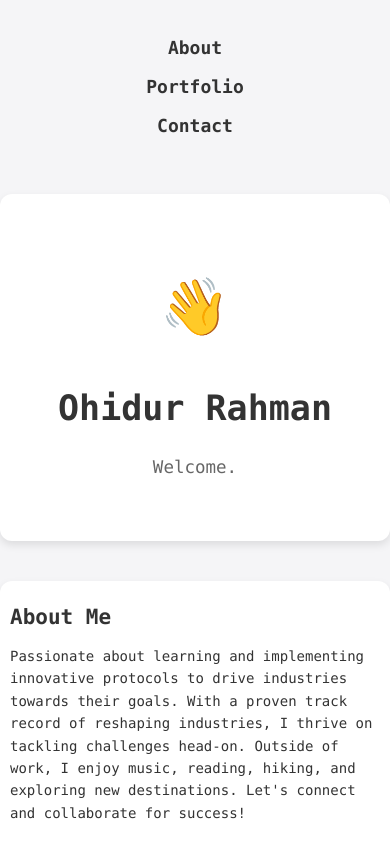
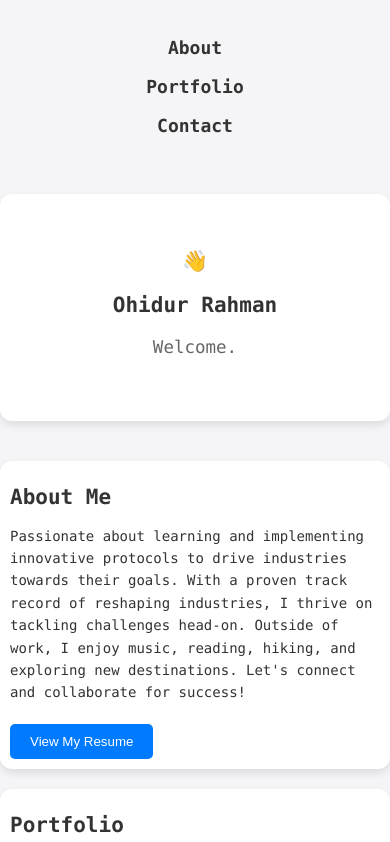
Before and after one commit to Ohidurr/Orahman, a React (Create React App) app in the folder Frontend/: page / in a window 390 px wide. Shown: the top 842 px of the page. Built offline with nearby package versions, Linux system fonts and the light colour scheme.

Commit message:
add waving function on emoji

```diff
--- a/Frontend/src/Components/Landing.js
+++ b/Frontend/src/Components/Landing.js
@@ -1,10 +1,19 @@
-import React from 'react';
+import React, { useState } from 'react';
 import '../css/Landing.css'; // Import the specific CSS file for Landing
 
 function Landing() {
+  const [isWaving, setIsWaving] = useState(false);
+
+  const toggleWave = () => {
+    setIsWaving(true);
+    setTimeout(() => setIsWaving(false), 1000); // Adjust timing as needed
+  };
+
   return (
-    <section id="landing">
-      <h1>👋</h1>
+    <section id="landing" onClick={toggleWave}>
+      <h1>
+        <span className={isWaving ? 'wave' : ''}>👋</span>{" "}
+      </h1>
       <h1>Ohidur Rahman</h1>
       <p>Welcome.</p>
     </section>
@@ -12,3 +21,4 @@ function Landing() {
 }
 
 export default Landing;
+;
--- a/Frontend/src/css/Landing.css
+++ b/Frontend/src/css/Landing.css
@@ -4,15 +4,38 @@
 }
 
 #landing h1 {
-    font-size: 2.5rem; /* Make the text larger */
+    font-size: 2.5rem; /* Adjust if necessary for overall text size */
     margin: 0.5em 0;
 }
 
-#landing h1:first-of-type {
-    font-size: 4rem; /* Larger size for the emoji */
+/* Specify for the emoji specifically if using separate elements */
+#landing .emoji {
+    font-size: 4rem; /* Adjust if necessary for the emoji size */
+    vertical-align: middle; /* Align emoji with the adjacent text */
 }
 
 #landing p {
     font-size: 1.25rem;
-    color: #666; /* Subtle color for the introductory text */
+    color: #666;
 }
+
+/* Unified wave animation */
+@keyframes waveAnimation {
+    0%, 100% { transform: rotate(0deg); }
+    20%, 60% { transform: rotate(-10deg); }
+    40%, 80% { transform: rotate(10deg); }
+}
+
+.wave {
+    display: inline-block;
+    animation: waveAnimation 2s ease-in-out;
+    animation-iteration-count: infinite; /* Or '1' for a single wave */
+    transform-origin: 70% 100%; /* Adjust based on visual testing */
+}
+
+/* Responsive adjustments */
+@media (max-width: 768px) {
+    #landing h1 {
+        font-size: 1.5rem; /* Smaller for mobile devices */
+    }
+}
```
